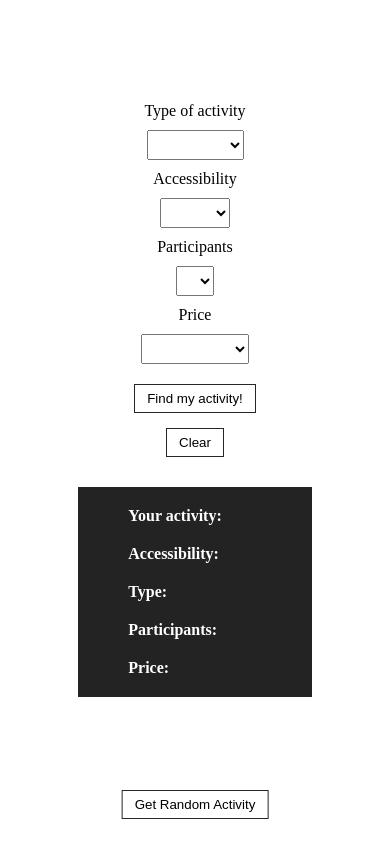
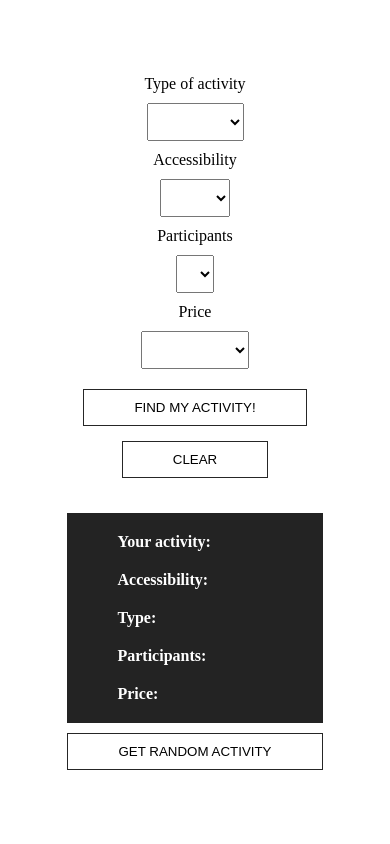
Before and after one commit to alexcloudstar-museum/bored, a React (Create React App) app: page /activity in a window 390 px wide. Built offline with nearby package versions, Linux system fonts and the light colour scheme.

Commit message:
restructured Button C && used in Card & Select C and modified some scss styles

```diff
--- a/src/components/Activity/index.scss
+++ b/src/components/Activity/index.scss
@@ -1,3 +1,9 @@
 .Activity {
   margin-top: 30px;
 }
+
+@media (max-width: 600px) {
+  .button {
+    margin-bottom: 5px;
+  }
+}
--- a/src/components/Button/index.js
+++ b/src/components/Button/index.js
@@ -1,13 +1,11 @@
 import React from 'react';
 import 'components/Button/index.scss';
 
-import { Link } from 'react-router-dom';
-
-const Button = (props) => {
+const Button = ({ children, onClick }) => {
   return (
-    <Link to="/activity" className="button">
-      Let's find out!
-    </Link>
+    <button onClick={onClick} className="button">
+      {children}
+    </button>
   );
 };
 
--- a/src/components/Button/index.scss
+++ b/src/components/Button/index.scss
@@ -2,9 +2,12 @@
 
 .button {
   color: var(--colorWhite);
-  margin-top: 15px;
   padding: 10px 50px;
   text-transform: uppercase;
   border: 1px solid var(--btnBorder);
   background-color: var(--btnBackground);
+
+  a {
+    color: var(--colorWhite);
+  }
 }
--- a/src/components/Card/index.js
+++ b/src/components/Card/index.js
@@ -1,7 +1,9 @@
 import React from 'react';
 import 'components/Card/index.scss';
 
-import { findActivity } from 'actions';
+import Button from 'components/Button';
+
+import { findActivity, findRandomActivity } from 'actions';
 import { connect } from 'react-redux';
 
 class Card extends React.Component {
@@ -24,6 +26,7 @@ class Card extends React.Component {
     );
 
     return (
+      <React.Fragment>
         <div className="Card">
           <div className="Card__header">
             {/* Need to find a solution to show this conditionally */}
@@ -42,6 +45,10 @@ class Card extends React.Component {
             <p>{price === '' ? 'Free' : price}</p>
           </div>
         </div>
+        <Button onClick={() => this.props.findRandomActivity()}>
+          Get Random Activity
+        </Button>
+      </React.Fragment>
     );
   }
 }
@@ -50,4 +57,6 @@ const mapStateToProps = (state) => ({
   activity: state.findActivty.activity,
 });
 
-export default connect(mapStateToProps, { findActivity })(Card);
+export default connect(mapStateToProps, { findActivity, findRandomActivity })(
+  Card
+);
--- a/src/components/Card/index.scss
+++ b/src/components/Card/index.scss
@@ -4,6 +4,7 @@
   padding: 15px 30px;
   flex-direction: row;
   background-color: #232323;
+  margin-bottom: 30px;
 
   h5 {
     font-size: 19px;
@@ -29,7 +30,7 @@
 @media (max-width: 600px) {
   .Card {
     padding: 0 30px;
-    margin-bottom: 50px;
+    margin-bottom: 10px;
 
     h5 {
       font-size: 16px;
--- a/src/components/Select/index.js
+++ b/src/components/Select/index.js
@@ -1,11 +1,13 @@
 import React from 'react';
 import 'components/Select/index.scss';
+
+import Button from 'components/Button';
 
 import { compose } from 'redux';
 import { connect } from 'react-redux';
 import { Field, reduxForm } from 'redux-form';
 
-import { findActivity, findRandomActivity, clearActivity } from 'actions';
+import { findActivity, clearActivity } from 'actions';
 
 class selectActivity extends React.Component {
   onSubmit = (formProps) => {
@@ -14,8 +16,6 @@ class selectActivity extends React.Component {
   };
 
   clearValues = () => {
-    // this.props.reset('findActivity');
-
     this.props.clearActivity();
   };
 
@@ -69,16 +69,11 @@ class selectActivity extends React.Component {
               </Field>
             </div>
             <div className="Select__btns">
-              <button>Find my activity!</button>
+              <Button>Find my activity!</Button>
             </div>
           </form>
           <div className="Select__clear">
-            <button onClick={this.clearValues}>Clear</button>
-          </div>
-          <div className="Select__random__btn">
-            <button onClick={() => this.props.findRandomActivity()}>
-              Get Random Activity
-            </button>
+            <Button onClick={this.clearValues}>Clear</Button>
           </div>
         </div>
       </div>
@@ -91,6 +86,6 @@ const mapStateToProps = (state) => ({
 });
 
 export default compose(
-  connect(mapStateToProps, { findActivity, findRandomActivity, clearActivity }),
+  connect(mapStateToProps, { findActivity, clearActivity }),
   reduxForm({ form: 'findActivity' })
 )(selectActivity);
--- a/src/components/Select/index.scss
+++ b/src/components/Select/index.scss
@@ -16,7 +16,7 @@
 
         > select {
           text-transform: capitalize;
-          height: 30px;
+          height: 38px;
         }
       }
     }
@@ -26,13 +26,6 @@
     button {
       margin: 0 5px;
     }
-  }
-
-  .Select__random__btn {
-    left: 50%;
-    bottom: 20%;
-    position: absolute;
-    transform: translateX(-50%);
   }
 }
 
@@ -67,17 +60,5 @@
         margin: 15px 0;
       }
     }
-
-    .Select__random__btn {
-      bottom: 3%;
-    }
   }
 }
-
-@media (min-width: 601px) and (max-width: 923px) {
-  .Select {
-    .Select__random__btn {
-      bottom: 10%;
-    }
-  }
-}
--- a/src/components/Welcome/index.js
+++ b/src/components/Welcome/index.js
@@ -5,6 +5,7 @@ import Logo from 'assets/images/logo.png';
 import Button from 'components/Button';
 import NightMode from 'components/NightMode';
 
+import { Link } from 'react-router-dom';
 import { connect } from 'react-redux';
 import { sayHi } from 'actions';
 
@@ -30,7 +31,9 @@ class Welcome extends React.Component {
         </h3>
         <br />
         {/* Margin top more  */}
-        <Button />
+        <Button>
+          <Link to="/activity">Let's find out!</Link>
+        </Button>
         <NightMode />
       </div>
     );
```
Lines whose indentation alone changed are shown as unchanged.
